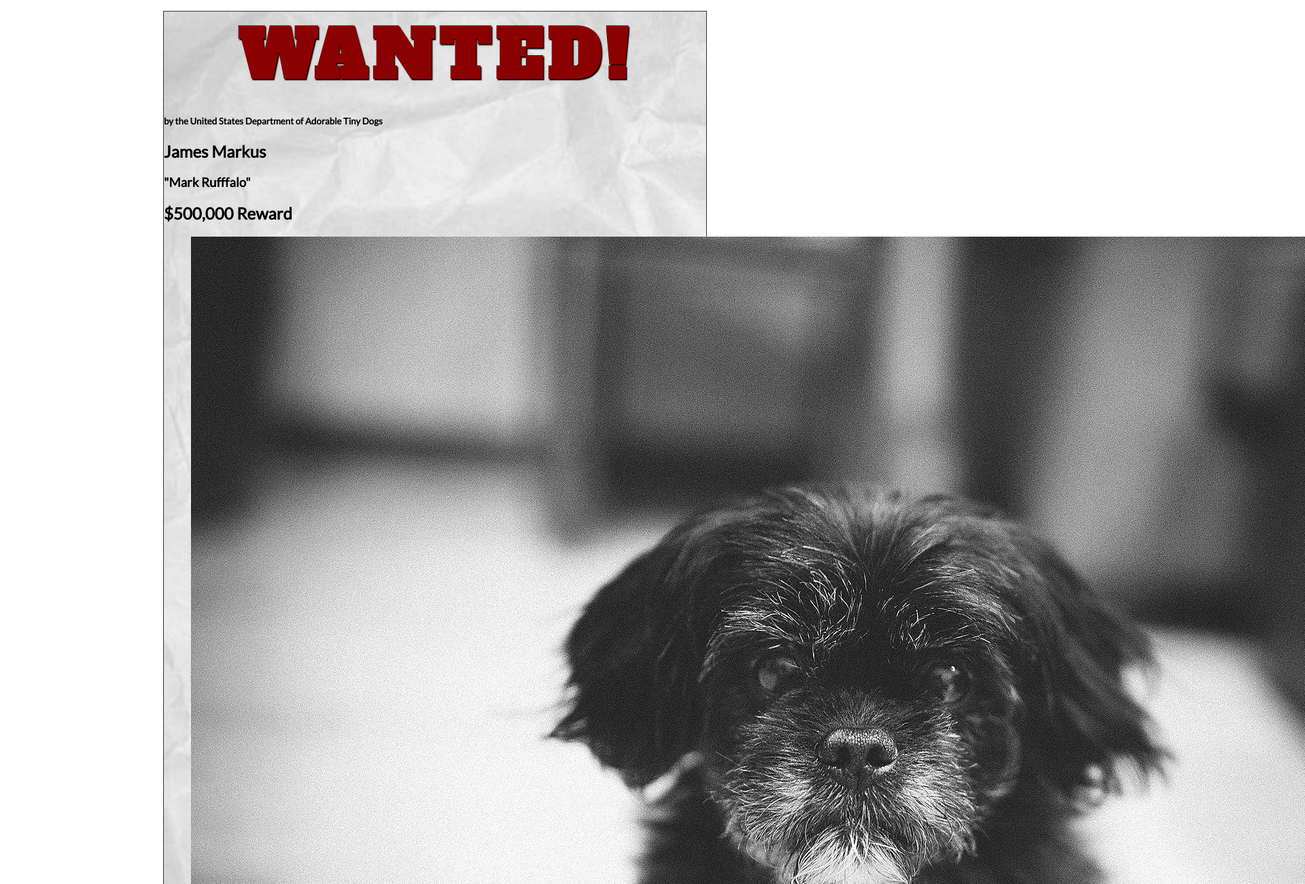
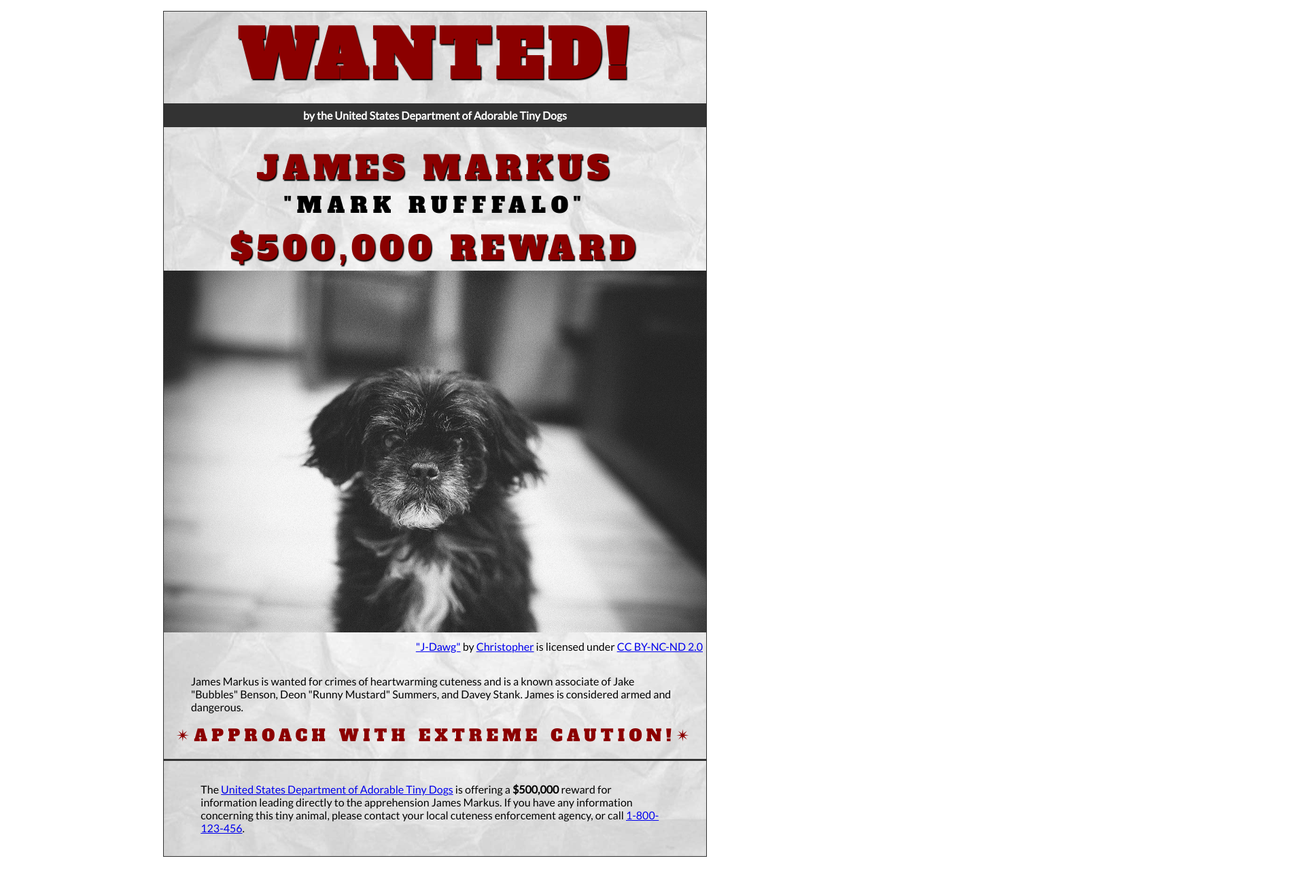
Before and after one commit to Kokotandayo9090/wanted-poster, a plain HTML site: page index.html in a window 1280 px wide. Shown: the top 1300 px of the page at 68% size, 1920 px wide, since content can reach past the window. After the commit the page ends 1276 px from the top, so only its background shows below. Drawn offline with Linux system fonts and the light colour scheme.

Commit message:
Update style.css

```diff
--- a/css/style.css
+++ b/css/style.css
@@ -54,24 +54,83 @@ main {
 
 /* Headings  */
 
-h1 {
+h1, h2, h3, h4 {
     text-transform: uppercase;
-    font-size:6rem;
     margin: 0;
-    letter-spacing: .5rem;
-    color:darkred;
-    text-shadow:.09375rem .09375rem .09375rem #000;
-    font-family:'Alfa Slab One', Garamond, serif;
-    text-align:center;
+    text-align: center;
+    font-family: 'Alfa Slab One', Garamond, serif;
 }
 
+h1 {
+    font-size: 6rem;
+    letter-spacing: 0.5rem;
+    color: darkred;
+    text-shadow: 0.09375rem 0.09375rem 0.09375rem #000;
+}
+
+h2 {
+    font-size: 3rem;
+    letter-spacing: 0.4rem;
+    color: darkred;
+    text-shadow: 0.09375rem 0.09375rem 0.09375rem #000;
+    font-weight: normal;
+}
+
+h3 {
+    font-size: 2rem;
+    letter-spacing: 0.5rem;
+    color: black;
+    font-weight: normal;
+}
+
+h4 {
+    font-size: 1.5rem;
+    letter-spacing: 0.4rem;
+    color: darkred;
+    font-weight: normal;
+    padding-bottom: 1.125rem;
+}
+
+h5 {
+    font-size: 1rem;
+    margin-top: 0.25rem;
+    padding: 0.5rem 1rem;
+    background-color: #333;
+    color: #FFF;
+    text-align: center;
+}
 
 /* Section & Paragraph */
+section {
+    margin-top: 0.5rem;
+}
 
-
+p {
+    margin: 1rem auto;
+    padding: 0 1rem;
+    width: 90%;
+    text-align: left;
+}
 
 /* Image & Figure */
+figure {
+    margin: 0;
+    margin-bottom: 2rem;
+}
 
+figcaption {
+    padding-top: 0.5rem;
+    text-align: right;
+}
 
+img {
+    width: 100%;
+    margin: 0 auto;
+    max-width: 50rem; /* 800px in rem units */
+}
 
 /* Footer */
+footer {
+    padding: 1rem;
+    border-top: 0.2rem solid #333;
+}
```
